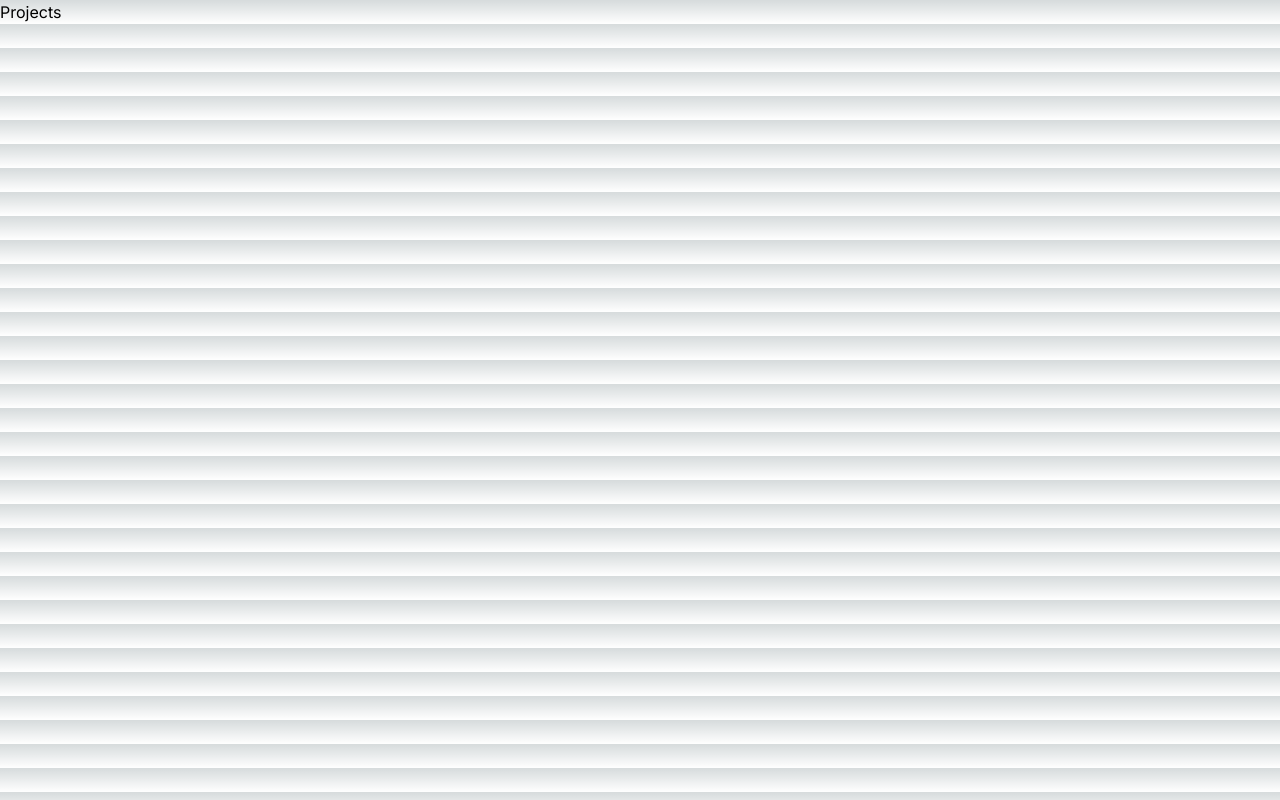
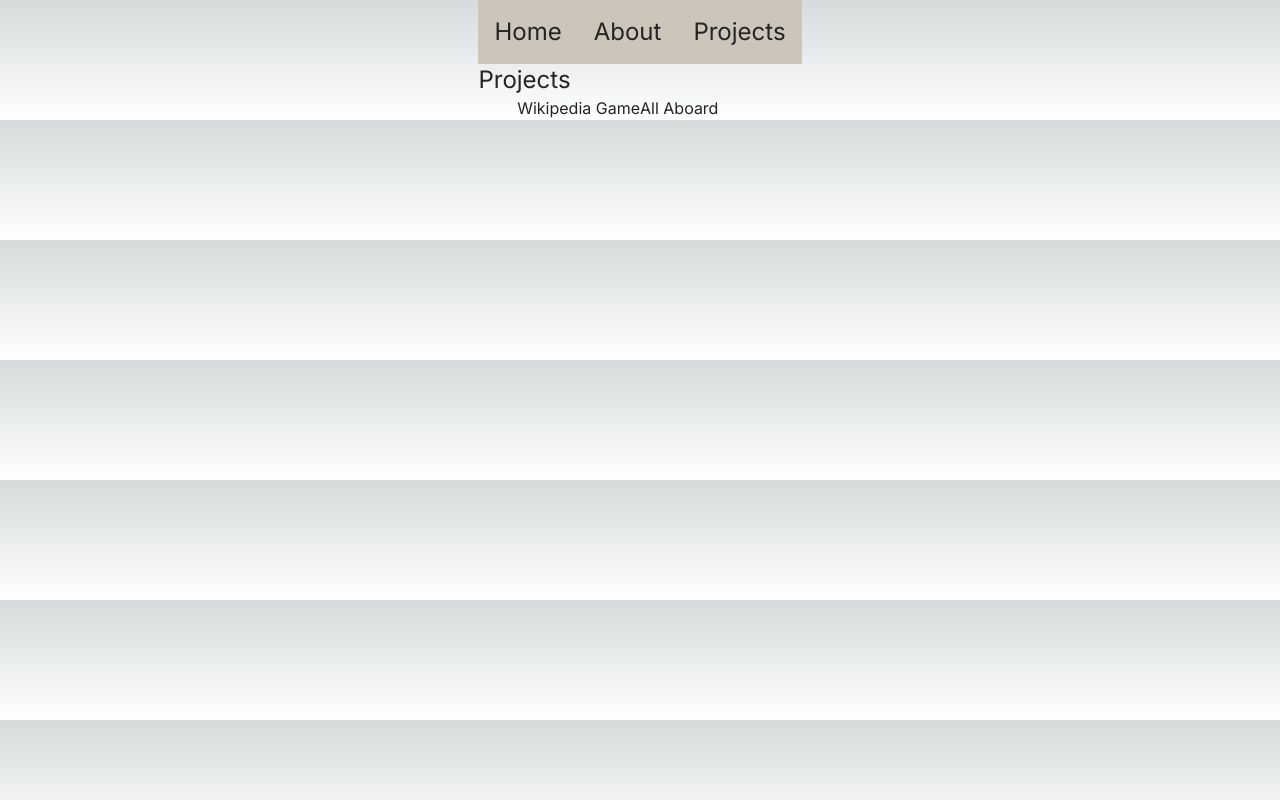
Before and after one commit to Joe-Fuller/portfolio, a Next.js app: page /projects in a window 1280 px wide. Built offline with nearby package versions, Linux system fonts and the light colour scheme.

Commit message:
update project page css

```diff
--- a/app/projects/page.js
+++ b/app/projects/page.js
@@ -1,7 +1,14 @@
+import NavBar from "@/components/navBar";
+
 export default function Projects() {
   return (
-    <div>
-      <ul className="grid grid-cols-2 w-5/12">Projects</ul>
+    <div className="grid justify-center text-darkGrey">
+      <NavBar></NavBar>
+      <h1 className="text-2xl">Projects</h1>
+      <ul className="grid grid-cols-2 place-self-center">
+        <li>Wikipedia Game</li>
+        <li>All Aboard</li>
+      </ul>
     </div>
   );
 }
```
